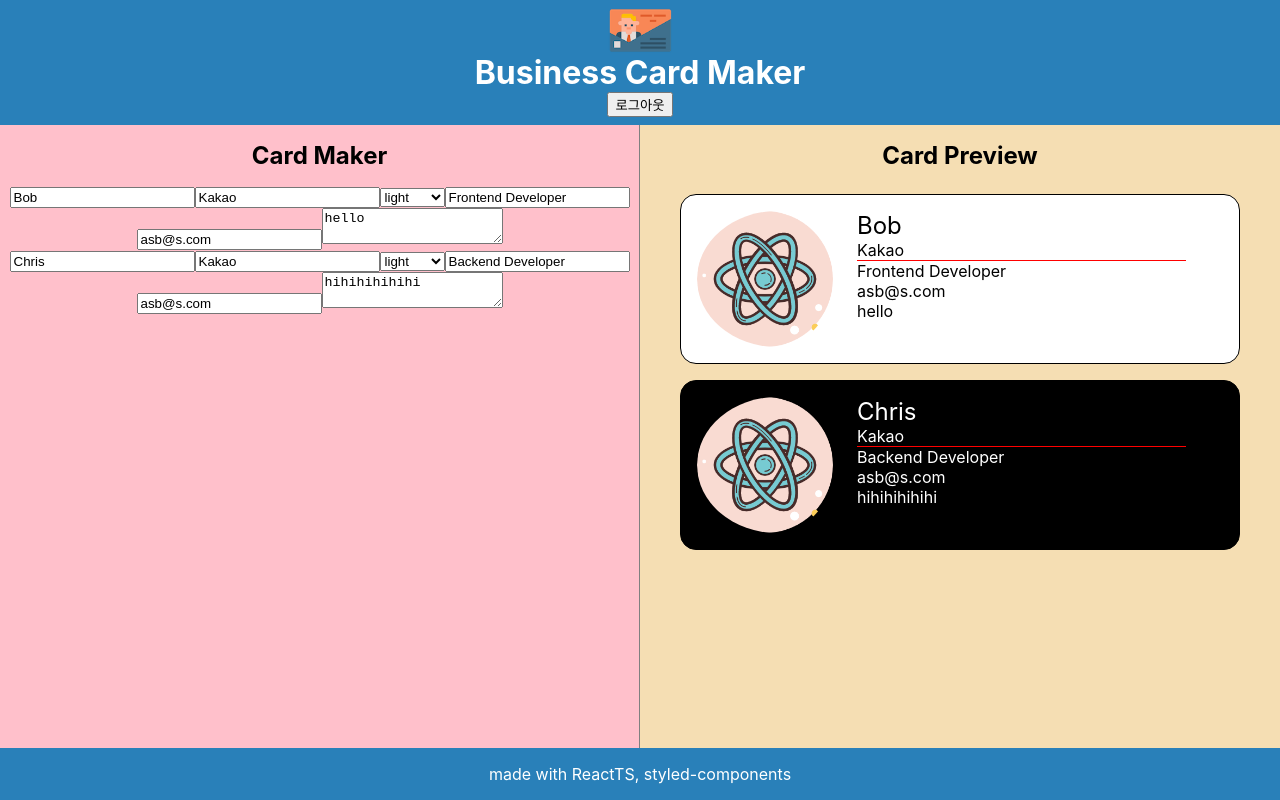
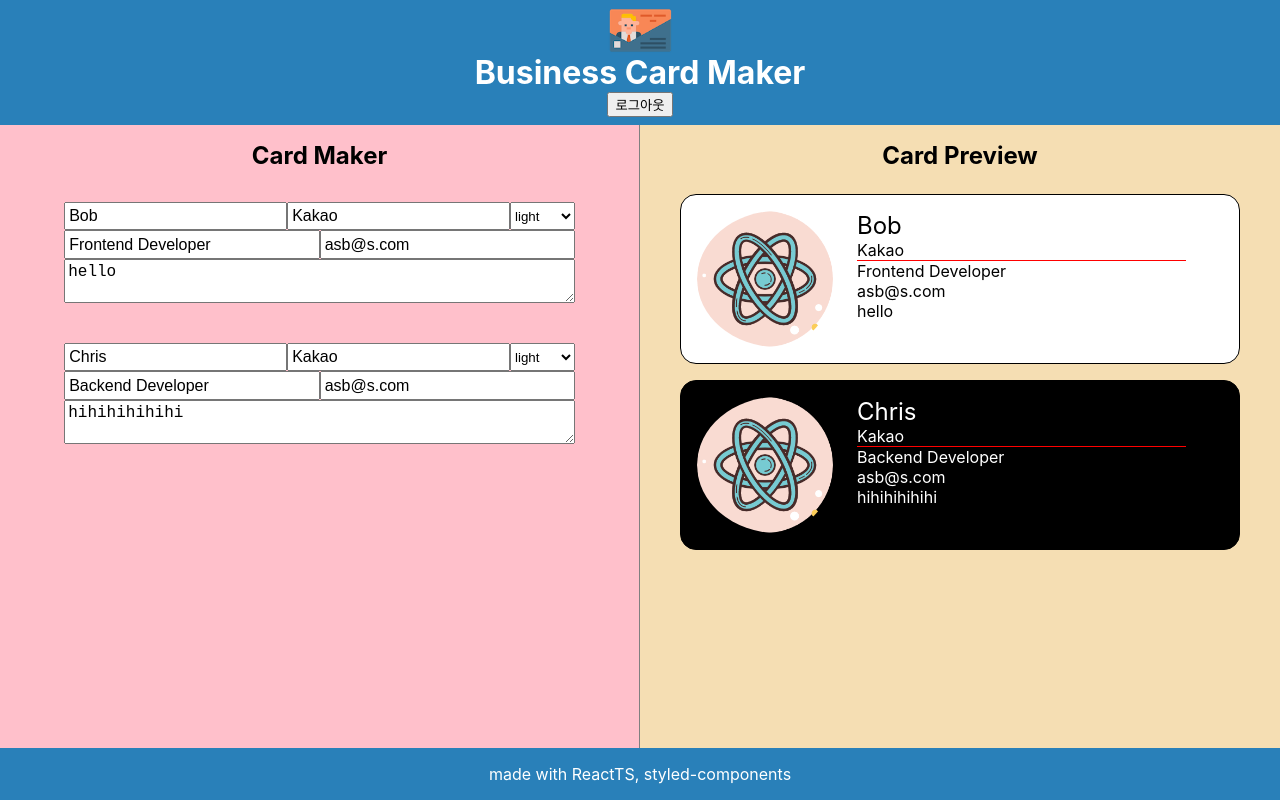
Before and after one commit to yogjin/business-card-maker, a React (Create React App) app: page /maker in a window 1280 px wide. Built offline with nearby package versions, Linux system fonts and the light colour scheme; no server answers; sample sign-in values are in the browser's storage.

Commit message:
style: styling Editor

```diff
--- a/src/component/Card_edit_form/Card_edit_form.tsx
+++ b/src/component/Card_edit_form/Card_edit_form.tsx
@@ -1,6 +1,7 @@
 import { Card } from 'common/interfaces';
 import React from 'react';
 import { FC } from 'react';
+import styled from 'styled-components';
 
 interface Card_edit_formProps {
   card: Card;
@@ -9,19 +10,38 @@ interface Card_edit_formProps {
 const Card_edit_form: FC<Card_edit_formProps> = ({ card }) => {
   const { name, company, theme, title, email, message } = card;
   return (
-    <form>
-      <input type="text" name="name" value={name} />
-      <input type="text" name="company" value={company} />
+    <Form>
+      <Input type="text" name="name" value={name} />
+      <Input type="text" name="company" value={company} />
       <select name="theme">
         <option value={theme}>light</option>
         <option value={theme}>dark</option>
         <option value={theme}>colorful</option>
       </select>
-      <input type="text" name="title" value={title} />
-      <input type="text" name="email" value={email} />
-      <textarea name="message" value={message}></textarea>
-    </form>
+      <Input type="text" name="title" value={title} />
+      <Input type="text" name="email" value={email} />
+      <Textarea name="message" value={message}></Textarea>
+    </Form>
   );
 };
 
+const Form = styled.form`
+  display: flex;
+  flex-wrap: wrap;
+
+  margin: 0.5em 3em;
+  padding: 1em;
+`;
+
+const Input = styled.input`
+  flex: 1 1 30%;
+  font-size: 1rem;
+  padding: 0.2em;
+`;
+
+const Textarea = styled.textarea`
+  flex-basis: 100%;
+  font-size: 1rem;
+  padding: 0.2em;
+`;
 export default Card_edit_form;
```
